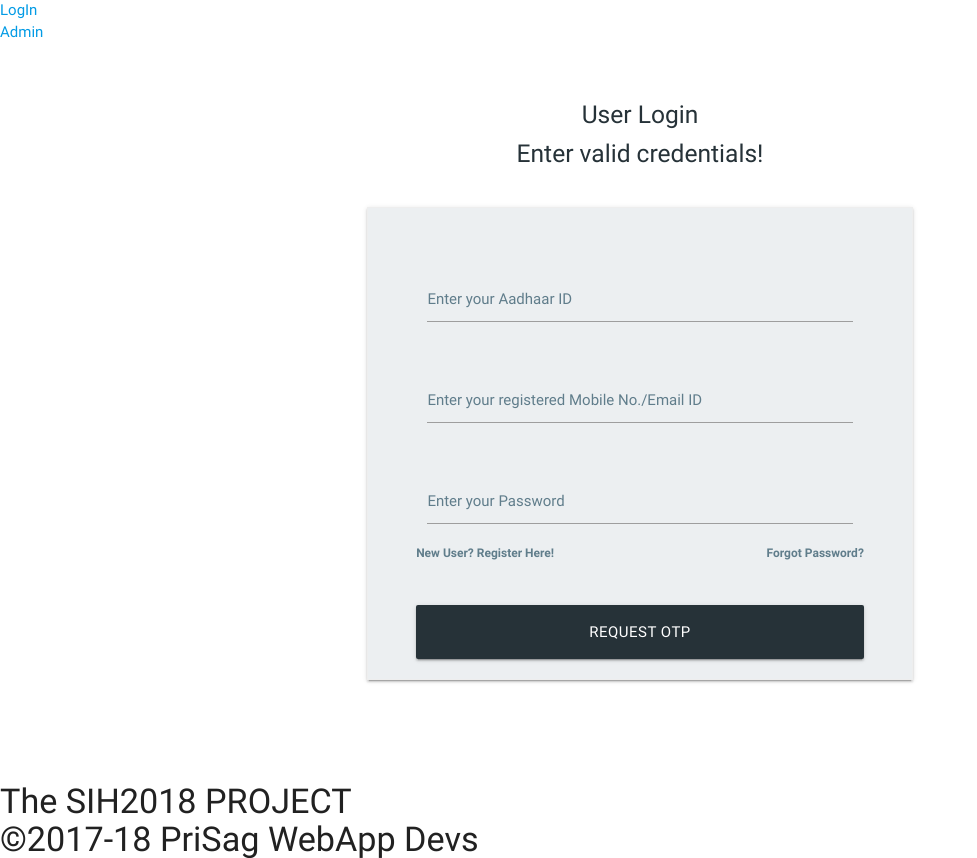
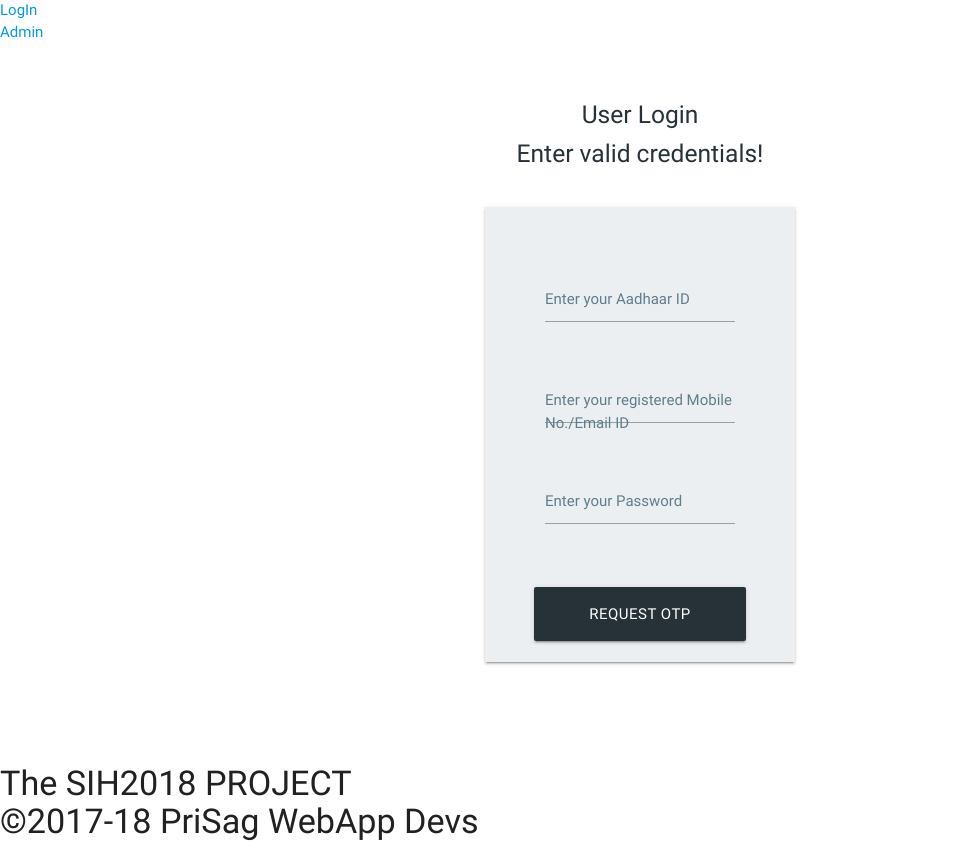
Before and after one commit to sagban/autobot, a Django app: page /user-validate/ in a window 1280 px wide. Shown: the part 413-1271 px from the top of the page, without its empty margins (0-977 px from the left). Run offline with Django 3.2, Linux system fonts and the light colour scheme; some libraries are stand-ins or nearby versions.

Commit message:
user-login func

```diff
--- a/userapp/templates/userlogin.html
+++ b/userapp/templates/userlogin.html
@@ -24,7 +24,7 @@
       <div class="container">
         <div class="z-depth-1 blue-grey lighten-5 row" style="display: inline-block; padding: 32px 48px 0px 48px; border: 1px solid #EEE;">
 
-          <form class="col s12" method="post" action="/admin-validate/">
+          <form class="col s12" method="post" action="/user-validate/">
             <div class='row'>
               <div class='col s12'>
               </div>
@@ -32,29 +32,29 @@
             {% csrf_token %}
             <div class='row'>
               <div class='input-field col s12'>
-                <input class='validate' type='text' name='admin-id' id='admin-id' />
-                <label for='admin-id'>Enter your Aadhaar ID</label>
+                <input class='validate' type='text' name='user-id' id='user-id' />
+                <label for='user-id'>Enter your Aadhaar ID</label>
               </div>
             </div>
 
             <div class='row'>
               <div class='input-field col s12'>
-                <input class='validate' type='text' name='admin-mobile' id='admin-mobile' />
-                <label for='admin-mobile'>Enter your registered Mobile No./Email ID</label>
+                <input class='validate' type='text' name='user-cred' id='user-cred' />
+                <label for='user-cred'>Enter your registered Mobile No./Email ID</label>
               </div>
             </div>
 
             <div class='row'>
               <div class='input-field col s12'>
-                <input class='validate' type='password' name='password' id='password' />
-                <label for='password'>Enter your Password</label>
+                <input class='validate' type='password' name='user-pass' id='user-pass' />
+                <label for='user-pass'>Enter your Password</label>
               </div>
-              <label style='float: right;'>
+              <!--<label style='float: right;'>
 								<a class='blue-grey-text' href='../forgot-password'><b>Forgot Password?</b></a>
               </label>
               <label style='float: left;'>
 								<a class='blue-grey-text' href='../register-user'><b>New User? Register Here!</b></a>
-              </label>
+              </label>-->
             </div>
 
             <br />
--- a/userapp/views.py
+++ b/userapp/views.py
@@ -18,16 +18,16 @@ def userLoginValidate(request):
 
     if request.method == "POST":
 
-        if request.POST["user-id"] == '' or request.POST["password"] == '':
+        if request.POST["user-id"] == '' or request.POST["user-pass"] == '' or request.POST["user-cred"] == '':
             args = {"message": "Login Credentials can't be left blank!"}
             return render(request, 'userlogin.html', args)
 
         else:
-            if request.POST["password"] == '12345' and request.POST["admin-id"] == 'id':
+            if request.POST["user-pass"] == 'mypass@1234' and request.POST["user-id"] == '987654321000' and request.POST["user-cred"] == 'myemail@website.com':
                 request.session["user-login"] = True
-                return render(request, 'userlogin.html', {})
+                return render(request, 'user.html', {})
             else:
-                args = {"message": "Enter the valid ID and Password"}
+                args = {"message": "Enter valid login credentials"}
                 return render(request, 'userlogin.html', args)
 
     args = {"message": "Enter valid credentials!"}
```
Also changed, not shown: db.sqlite3.
